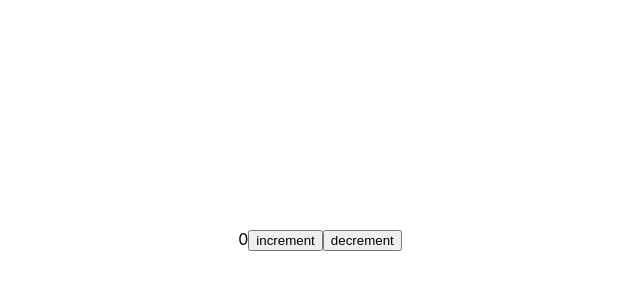
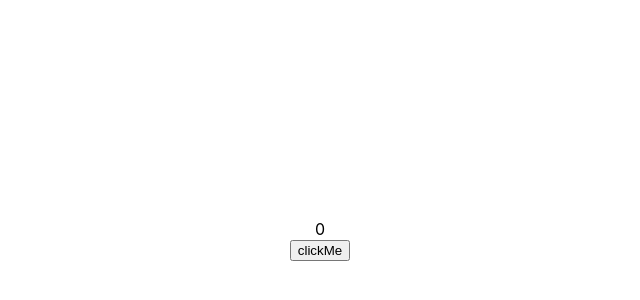
Before and after one commit to ankushsingh7997/ReactBasics, a React (Create React App) app: page / in a window 1280 px wide. Shown: the part 80-380 px from the top of the page, without its empty margins (320-960 px from the left). Built offline with nearby package versions, Linux system fonts and the light colour scheme.

Commit message:
countClick

```diff
--- a/src/App.js
+++ b/src/App.js
@@ -5,14 +5,27 @@ import './App.css'
 import React,{useState} from 'react'
 
 
-function Counter()
+function Countclick()
 {
+
    let [count,SetCount]=useState(0)
+   const[random,SetRandom]=useState(0)
+   function HandleFun()
+   {
+    SetRandom(Math.floor(Math.random()*10))
+    SetCount(count+1)
+    if(random==7) {alert(`number metches in ${count+1} clicks`)
+SetCount(0)
+   }
+   }
+  return <div>
+    <div>
 
-  return <div>
+    </div>
     {count}
-    <button onClick={()=>{SetCount(count+1)}}>increment</button>
-    <button onClick={()=>{if(count>0)SetCount(count-1)}}>decrement</button>
+    <div>
+    <button onClick={HandleFun}>clickMe</button>
+    </div>
 
   </div>
 }
@@ -24,7 +37,7 @@ function App()
 
   return <div className={app}>
     <div  >
-    <Counter/>
+    <Countclick/>
     </div>
   </div>
 }
```
